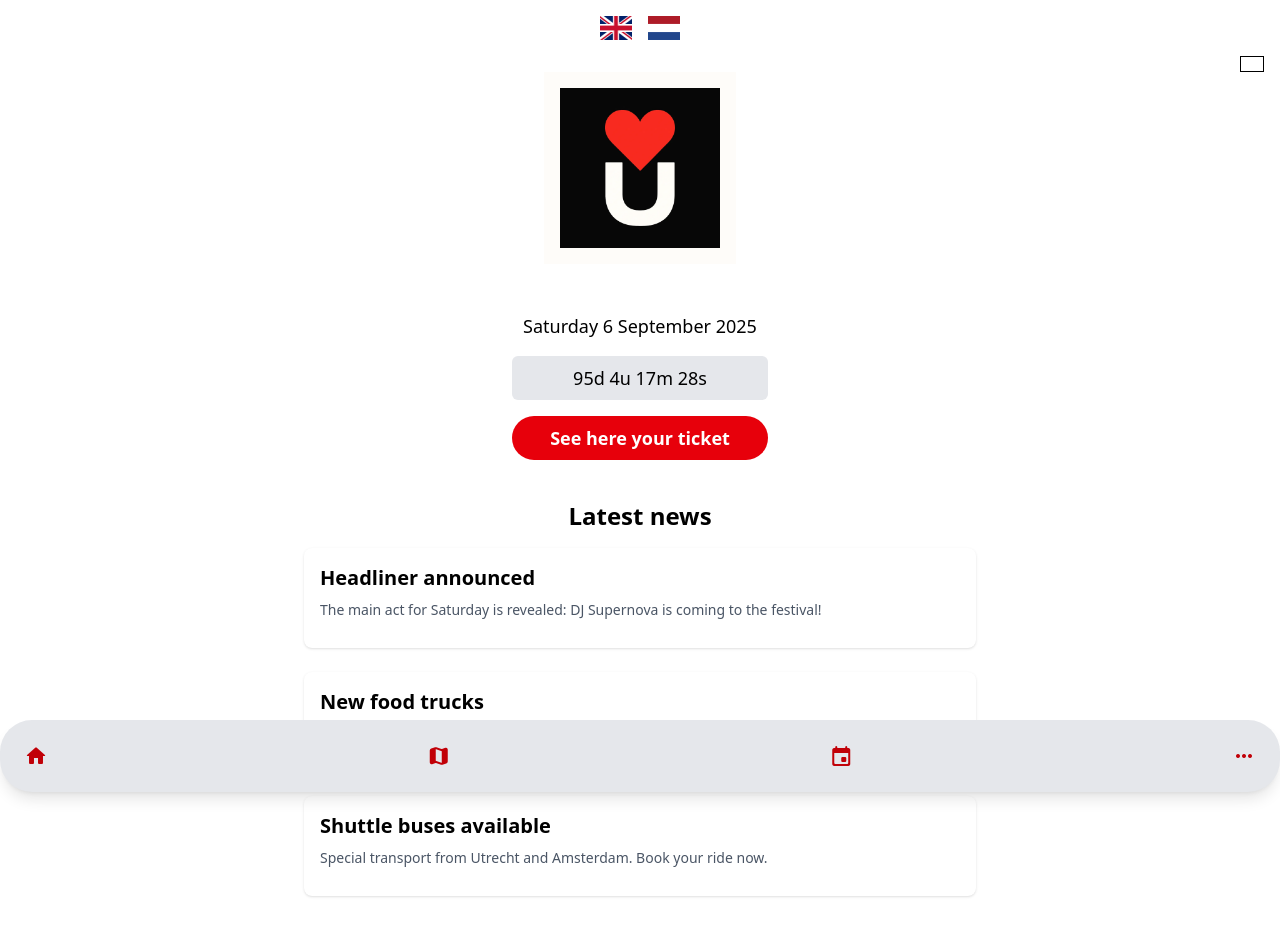
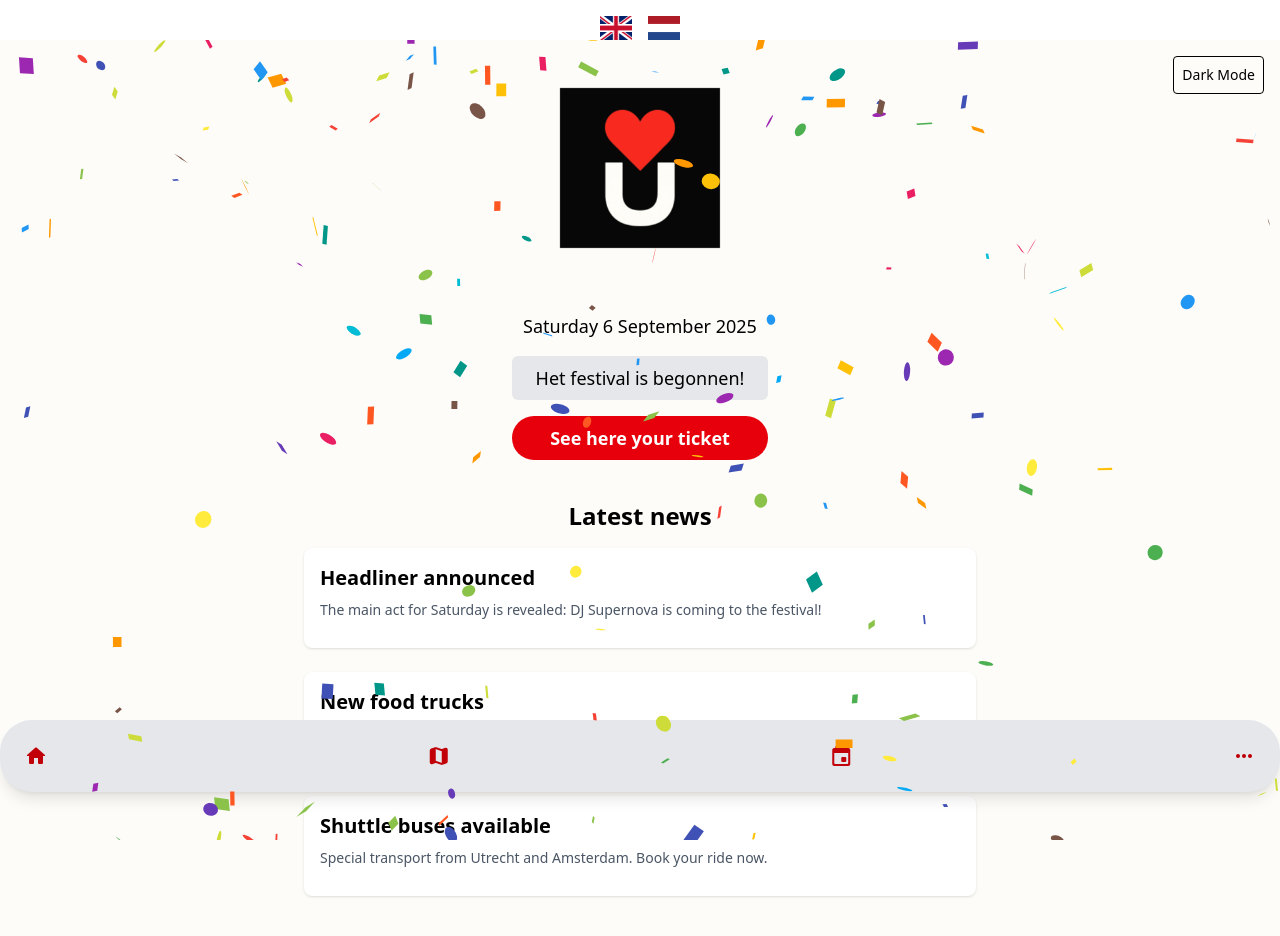
Before and after one commit to Markp33/love-u-festival, a React (Vite) app in the folder react/: page / in a window 1280 px wide. Shown: the top 936 px of the page. Built offline with nearby package versions, Linux system fonts and the light colour scheme.

Commit message:
confetti at countdown

```diff
--- a/react/package.json
+++ b/react/package.json
@@ -12,11 +12,13 @@
   "dependencies": {
     "@tailwindcss/vite": "^4.1.6",
     "darkmode-js": "^1.5.7",
+    "framer-motion": "^12.16.0",
     "i18next": "^25.2.1",
     "i18next-browser-languagedetector": "^8.1.0",
     "leaflet": "^1.9.4",
     "lucide-react": "^0.513.0",
     "react": "^19.1.0",
+    "react-confetti": "^6.4.0",
     "react-dom": "^19.1.0",
     "react-i18next": "^15.5.2",
     "react-leaflet": "^5.0.0",
--- a/react/src/components/LanguageSwitcher.jsx
+++ b/react/src/components/LanguageSwitcher.jsx
@@ -22,6 +22,7 @@ export default function LanguageSwitcher() {
           className="w-8 h-6 hover:scale-110 transition-transform"
         />
       </button>
+
     </div>
   );
 }
--- a/react/src/components/Navbar.jsx
+++ b/react/src/components/Navbar.jsx
@@ -8,7 +8,9 @@ const Navbar = () => {
       <Link to="/event" className="material-icons-round text-red-700">event</Link>
       <Link to="/more" className="material-icons-round text-red-700">more_horiz</Link>
     </nav>
+
   );
+
 };
 
 export default Navbar;
--- a/react/src/pages/Home.jsx
+++ b/react/src/pages/Home.jsx
@@ -1,9 +1,11 @@
 import React, { useEffect, useState } from "react";
 import LogoBlack from "../assets/LogoBlack.png";
 import { useTranslation } from "react-i18next";
+import Confetti from "react-confetti";
 
 export default function Home() {
   const [timeLeft, setTimeLeft] = useState(getTimeLeft());
+  const [darkMode, setDarkMode] = useState(false);
   const { t } = useTranslation();
 
   useEffect(() => {
@@ -14,7 +16,7 @@ export default function Home() {
   }, []);
 
   function getTimeLeft() {
-    const target = new Date("2025-09-06T12:00:00");
+    const target = new Date("2025-05-06T14:10:00");
     const now = new Date();
     const diff = target - now;
     if (diff <= 0) return null;
@@ -26,17 +28,24 @@ export default function Home() {
   }
 
   return (
-    <div className="flex flex-col items-center justify-start pt-6 px-4 pb-28 relative">
+    <div className={`flex flex-col items-center justify-start pt-6 px-4 pb-28 relative min-h-screen transition-colors duration-500 ${darkMode ? 'bg-black text-white' : 'bg-[#fefcf9] text-black'}`}>
+
+      {!timeLeft && <Confetti />}
 
       <div className="absolute top-4 right-4">
-        <div className="w-6 h-4 border" />
+      <button
+        onClick={() => setDarkMode(!darkMode)}
+        className="p-2 rounded border text-sm hover:bg-gray-200 dark:hover:bg-gray-700"
+      >
+        {darkMode ? "Light Mode" : "Dark Mode"}
+      </button>
       </div>
 
-      <div className="bg-[#fefcf9] p-4 mt-8 animate-bounce">
+      <div className="p-4 mt-8 animate-bounce">
         <img src={LogoBlack} alt="Logo" className="w-40 h-40 object-contain" />
       </div>
 
-      <p className="text-center text-black text-lg mt-6 transition-opacity duration-1000 opacity-100">
+      <p className="text-center text-lg mt-6 transition-opacity duration-1000 opacity-100">
         {t("homedate")}
       </p>
 
@@ -51,23 +60,23 @@ export default function Home() {
       </button>
 
       <div className="mt-10 w-full max-w-2xl space-y-6">
-        <h2 className="text-2xl font-bold text-black text-center mb-4">
+        <h2 className="text-2xl font-bold text-center mb-4">
           {t("news")}
         </h2>
 
-        <div className="bg-white rounded-lg shadow p-4">
+        <div className="bg-white dark:bg-gray-800 rounded-lg shadow p-4">
           <h3 className="text-xl font-semibold mb-2">{t("news1_title")}</h3>
-          <p className="text-sm text-gray-600 mb-3">{t("news1_text")}</p>
+          <p className="text-sm text-gray-600 dark:text-gray-300 mb-3">{t("news1_text")}</p>
         </div>
 
-        <div className="bg-white rounded-lg shadow p-4">
+        <div className="bg-white dark:bg-gray-800 rounded-lg shadow p-4">
           <h3 className="text-xl font-semibold mb-2">{t("news2_title")}</h3>
-          <p className="text-sm text-gray-600 mb-3">{t("news2_text")}</p>
+          <p className="text-sm text-gray-600 dark:text-gray-300 mb-3">{t("news2_text")}</p>
         </div>
 
-        <div className="bg-white rounded-lg shadow p-4">
+        <div className="bg-white dark:bg-gray-800 rounded-lg shadow p-4">
           <h3 className="text-xl font-semibold mb-2">{t("news3_title")}</h3>
-          <p className="text-sm text-gray-600 mb-3">{t("news3_text")}</p>
+          <p className="text-sm text-gray-600 dark:text-gray-300 mb-3">{t("news3_text")}</p>
         </div>
       </div>
     </div>
--- a/react/src/pages/More.jsx
+++ b/react/src/pages/More.jsx
@@ -23,6 +23,7 @@ function AccordionItem({ title, children }) {
 
 export default function More() {
   const { t } = useTranslation();
+
 
   return (
     <div className="min-h-screen bg-gradient-to-br from-pink-200 via-red-100 to-yellow-100 flex flex-col items-center justify-center px-4">
```
Also changed, not shown: 1 other file (tests, documents, lock files or other folders).
